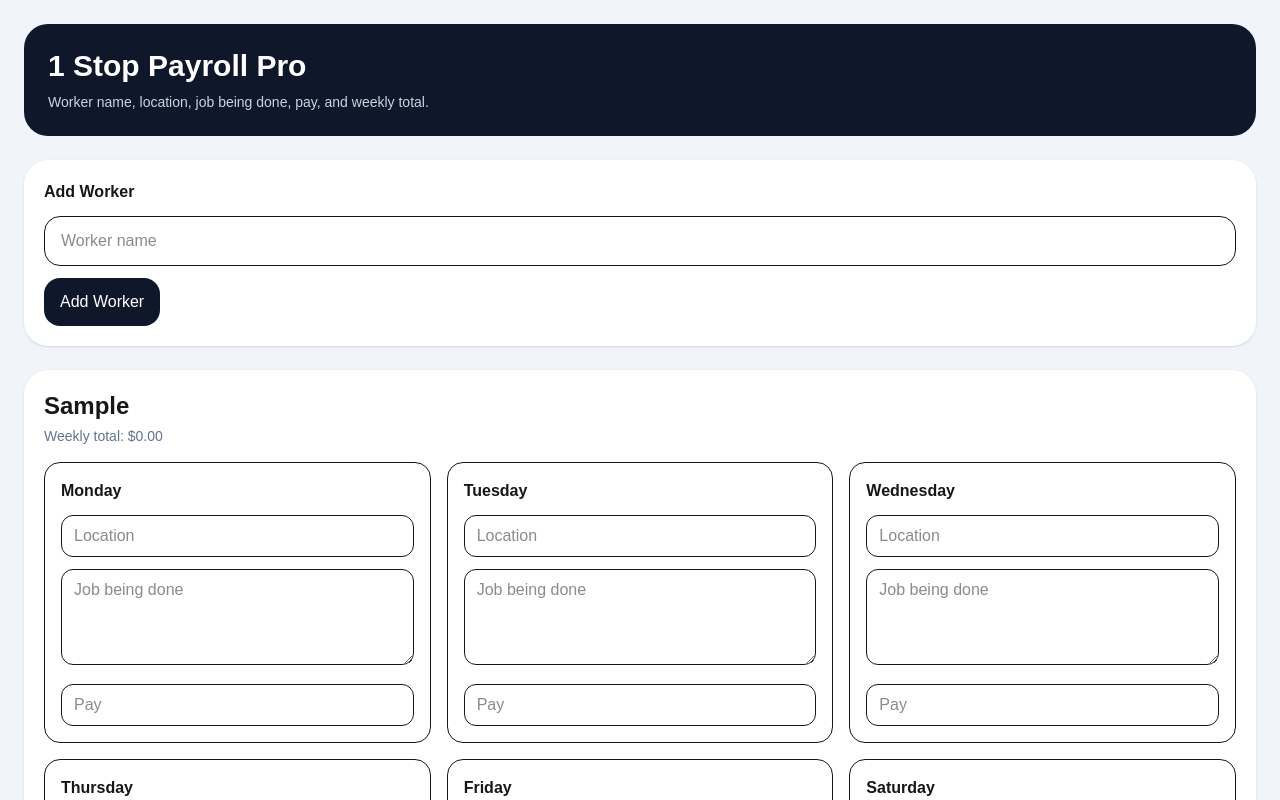
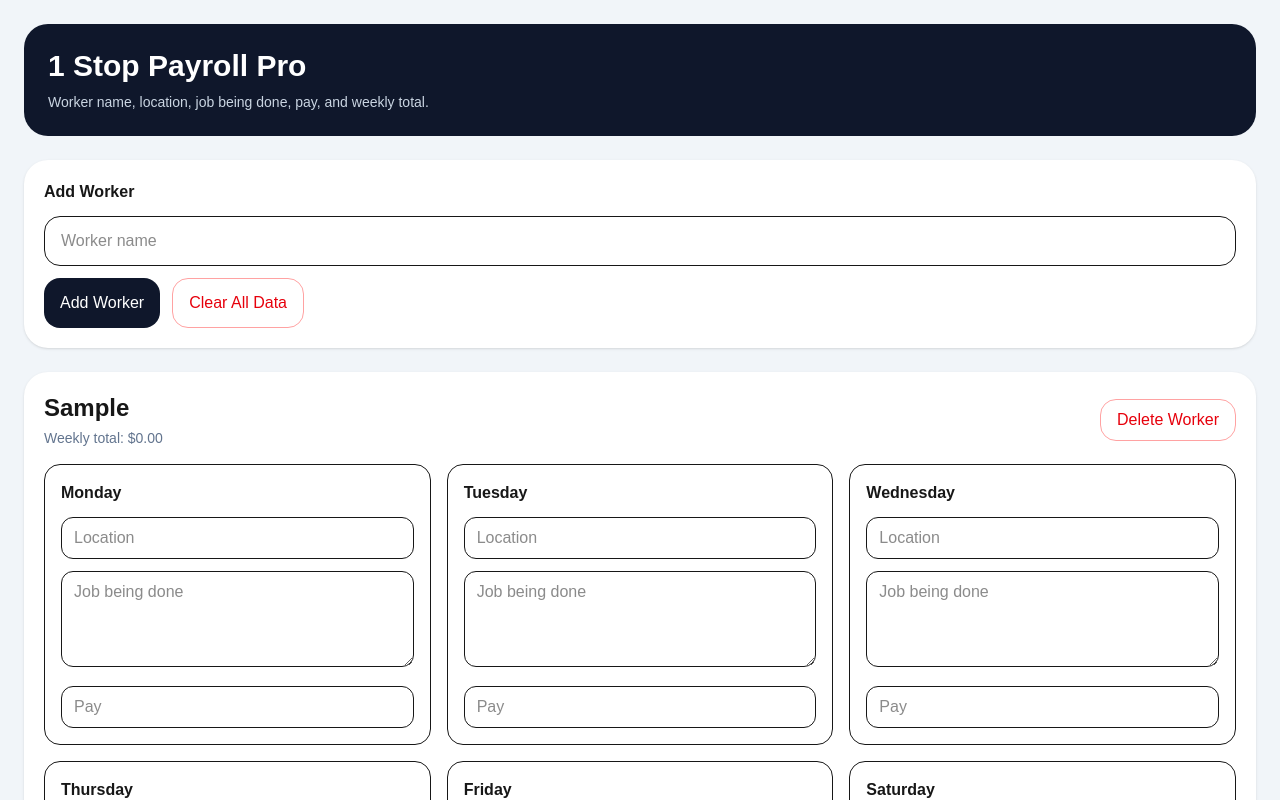
Before and after one commit to eagleeyemediaent-dotcom/1-stop-payroll-pro, a Next.js app: page / in a window 1280 px wide. Both pictures are taken after typing "Sample" into the empty fields and a click on the button "Add Worker". Shown: the top 800 px of the page. Built offline with nearby package versions, Linux system fonts and the light colour scheme.

Commit message:
add local storage saving

```diff
--- a/app/page.tsx
+++ b/app/page.tsx
@@ -1,23 +1,41 @@
 'use client'
 
-import { useState } from 'react'
+import { useEffect, useState } from 'react'
 
 const DAYS = ['Monday', 'Tuesday', 'Wednesday', 'Thursday', 'Friday', 'Saturday']
+const STORAGE_KEY = 'one-stop-payroll-pro-data'
+
+type WorkerDay = {
+  day: string
+  location: string
+  job: string
+  pay: string
+}
 
 type Worker = {
   id: string
   name: string
-  days: {
-    day: string
-    location: string
-    job: string
-    pay: string
-  }[]
+  days: WorkerDay[]
 }
 
 export default function HomePage() {
   const [workers, setWorkers] = useState<Worker[]>([])
   const [workerName, setWorkerName] = useState('')
+
+  useEffect(() => {
+    const saved = localStorage.getItem(STORAGE_KEY)
+    if (saved) {
+      try {
+        setWorkers(JSON.parse(saved))
+      } catch (error) {
+        console.error('Failed to load saved payroll data:', error)
+      }
+    }
+  }, [])
+
+  useEffect(() => {
+    localStorage.setItem(STORAGE_KEY, JSON.stringify(workers))
+  }, [workers])
 
   function addWorker() {
     if (!workerName.trim()) return
@@ -63,6 +81,18 @@ export default function HomePage() {
     return worker.days.reduce((sum, d) => sum + Number(d.pay || 0), 0)
   }
 
+  function deleteWorker(workerId: string) {
+    setWorkers((prev) => prev.filter((worker) => worker.id !== workerId))
+  }
+
+  function clearAllData() {
+    const confirmed = window.confirm('Are you sure you want to erase all payroll data?')
+    if (!confirmed) return
+
+    setWorkers([])
+    localStorage.removeItem(STORAGE_KEY)
+  }
+
   return (
     <main className="min-h-screen bg-slate-100 p-6">
       <div className="mx-auto max-w-7xl space-y-6">
@@ -81,20 +111,40 @@ export default function HomePage() {
             value={workerName}
             onChange={(e) => setWorkerName(e.target.value)}
           />
+          <div className="mt-3 flex flex-wrap gap-3">
             <button
               onClick={addWorker}
-            className="mt-3 rounded-2xl bg-slate-900 px-4 py-3 text-white"
+              className="rounded-2xl bg-slate-900 px-4 py-3 text-white"
             >
               Add Worker
             </button>
+
+            <button
+              onClick={clearAllData}
+              className="rounded-2xl border border-red-300 px-4 py-3 text-red-600"
+            >
+              Clear All Data
+            </button>
+          </div>
         </div>
 
         {workers.map((worker) => (
           <div key={worker.id} className="rounded-3xl bg-white p-5 shadow">
+            <div className="flex flex-col gap-3 md:flex-row md:items-center md:justify-between">
+              <div>
                 <h3 className="text-2xl font-bold">{worker.name}</h3>
                 <p className="mt-1 text-sm text-slate-500">
                   Weekly total: ${workerTotal(worker).toFixed(2)}
                 </p>
+              </div>
+
+              <button
+                onClick={() => deleteWorker(worker.id)}
+                className="rounded-2xl border border-red-300 px-4 py-2 text-red-600"
+              >
+                Delete Worker
+              </button>
+            </div>
 
             <div className="mt-4 grid gap-4 md:grid-cols-2 xl:grid-cols-3">
               {worker.days.map((d) => (
```
Lines whose indentation alone changed are shown as unchanged.
